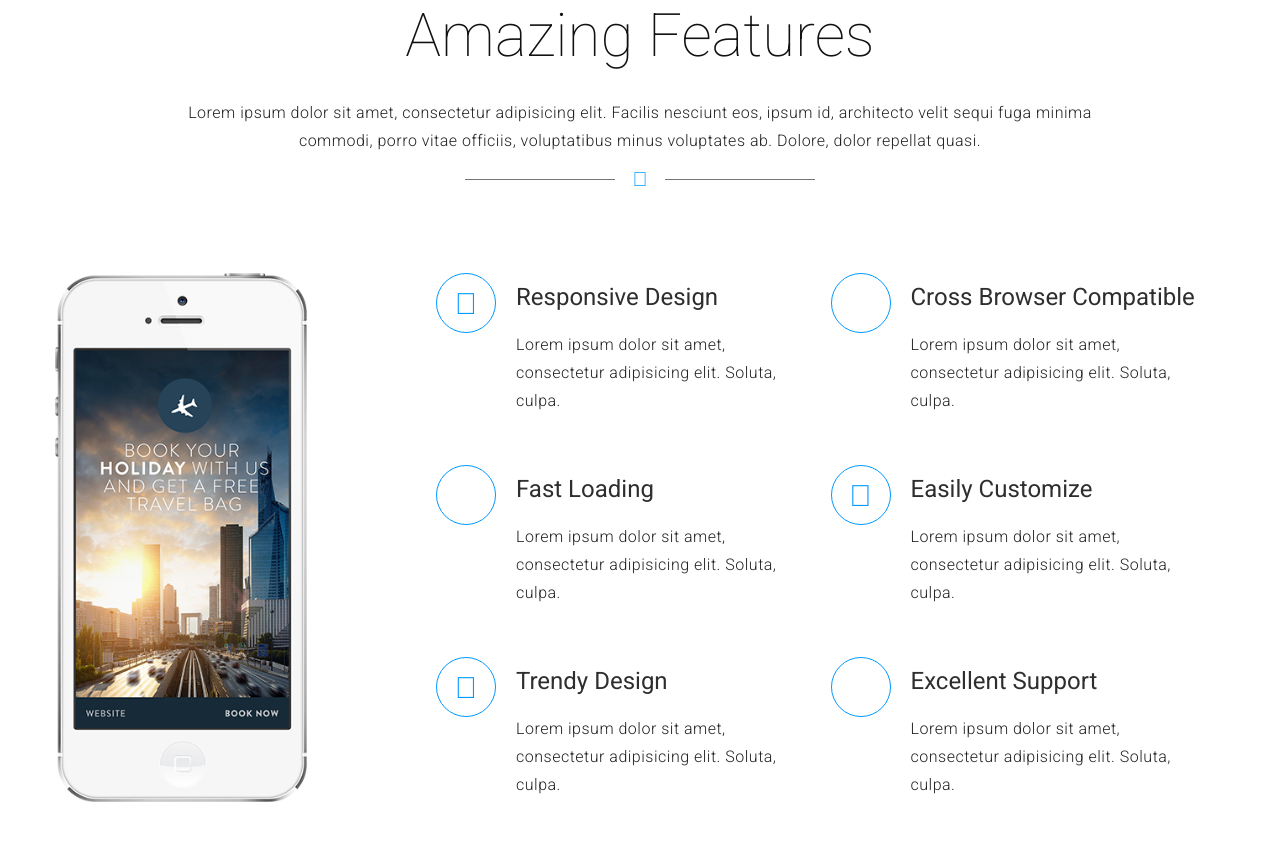
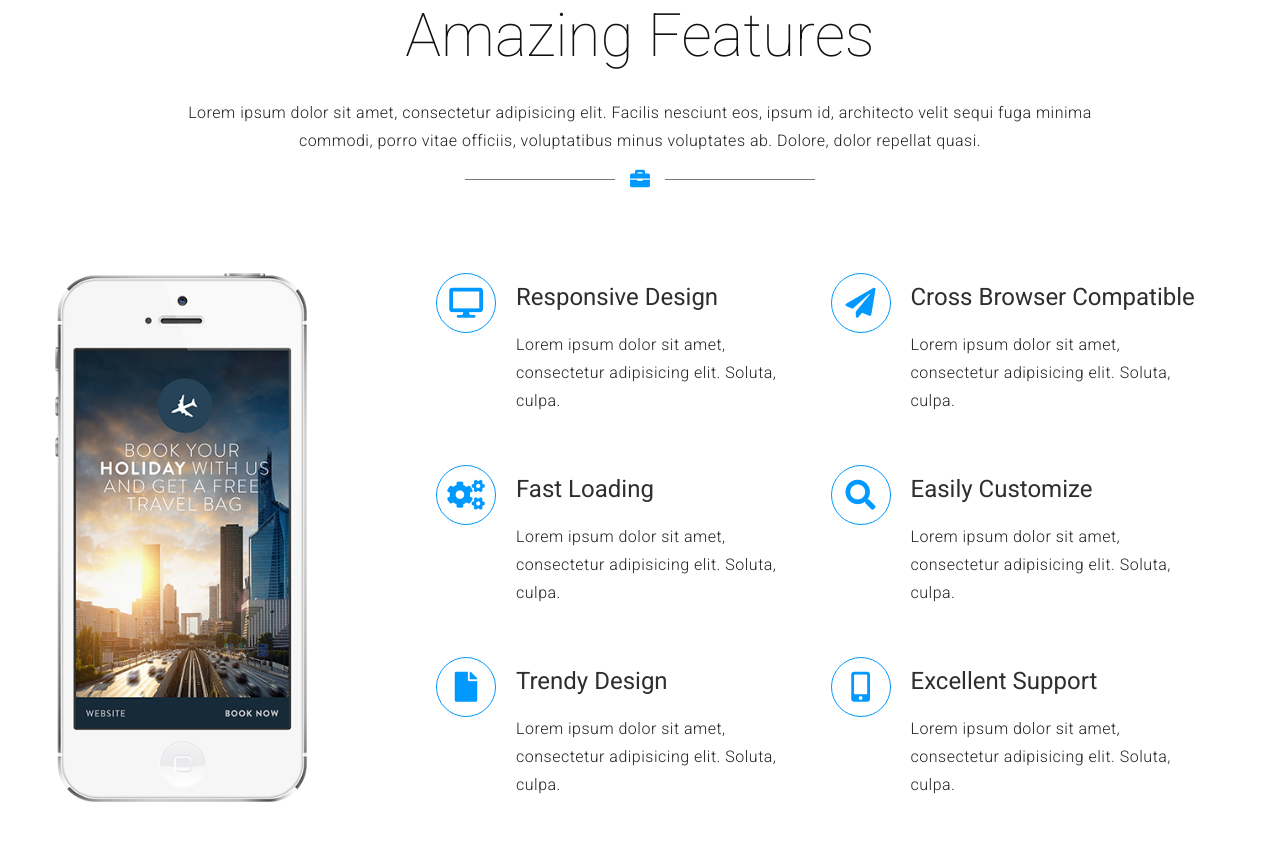
Before and after one commit to viktoriag373/site, a plain HTML site: page index.html in a window 1280 px wide. Shown: the part 1006-1855 px from the top of the page. Drawn offline with Linux system fonts and the light colour scheme.

Commit message:
сделала иконки

```diff
--- a/index.html
+++ b/index.html
@@ -3,8 +3,11 @@
 <head>
     <title>Blue App</title>
     <meta charset="utf-8" />
-    <link rel="stylesheet" href="fontawesome-free-5.2.0-web/css/font-awesome.min.css"/>
-    <link rel="stylesheet" href="style.css" />
+    <!-- <link rel="stylesheet" href="fontawesome-free-5.2.0-web/css/font-awesome.min.css"/> -->
+    <link href="fontawesome-free-5.2.0-web/css/all.css" rel="stylesheet"> <!--load all styles -->
+    <!-- <link rel="stylesheet" href="https://use.fontawesome.com/releases/v5.2.0/css/all.css" integrity="sha384-hWVjflwFxL6sNzntih27bfxkr27PmbbK/iSvJ+a4+0owXq79v+lsFkW54bOGbiDQ" crossorigin="anonymous">
+    -->
+        <link rel="stylesheet" href="style.css" />
 </head>
 <body>
     <div id="mainbox">
@@ -16,7 +19,7 @@
                         <h1><strong>Blue App</strong> Template</h1>
                         <h2>One page Responsive HTML5 parallax business landing page</h2>
                         <p>Lorem ipsum dolor sit amet, consectetur adipisicing elit. Similique autem, atque in voluptatibus repellat nostrum iusto architecto vel placeat numquam omnis assumenda.</p>
-                        <a href="#download" class="button-download"><i class="fa fa-cloud-download"></i>Download App</a>
+                        <a href="#download" class="button-download"><i class="fa fa-cloud-download-alt"></i>Download App</a>
                     </div>
                     <div id="header-right"></div>
                     <div style="clear:both;"></div>
@@ -66,7 +69,7 @@
                         </div>
                         <div class="item">
                             <div class="icon">
-                                <i class="fa fa-send"></i>
+                                <i class="fas fa-paper-plane"></i>
                             </div>
                             <div class="text">
                                 <h3>Cross Browser Compatible</h3>
@@ -75,7 +78,7 @@
                         </div>
                         <div class="item">
                             <div class="icon">
-                                <i class="fa fa-gears"></i>
+                                <i class="fas fa-cogs"></i>
                             </div>
                             <div class="text">
                                 <h3>Fast Loading</h3>
@@ -102,7 +105,7 @@
                         </div>
                         <div class="item">
                             <div class="icon">
-                                <i class="fa fa-mobile-phone"></i>
+                                <i class="fas fa-mobile-alt"></i>
                             </div>
                             <div class="text">
                                 <h3>Excellent Support</h3>
```
